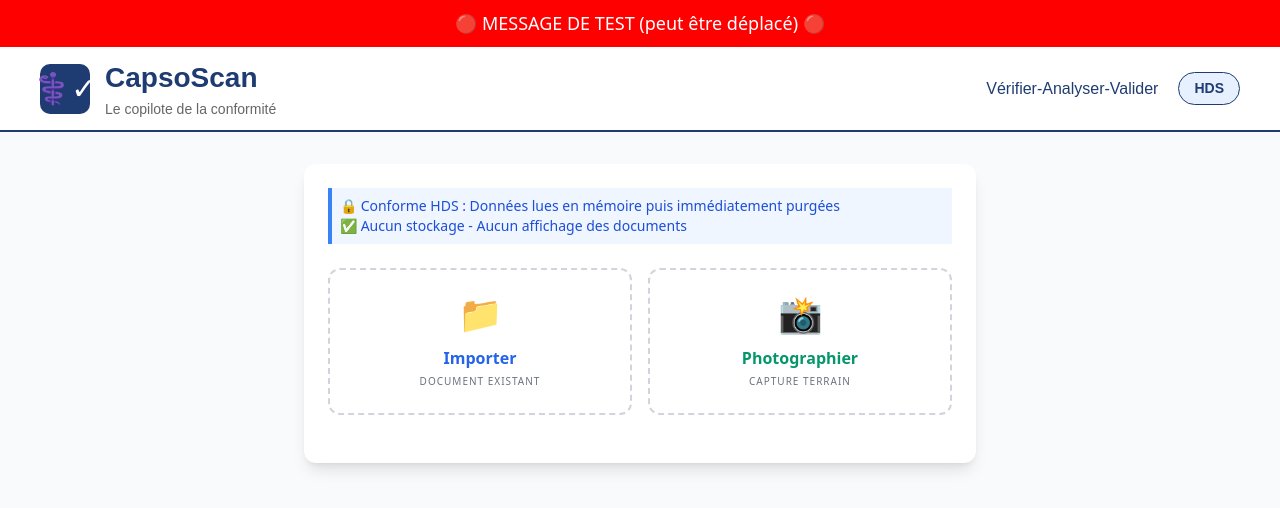
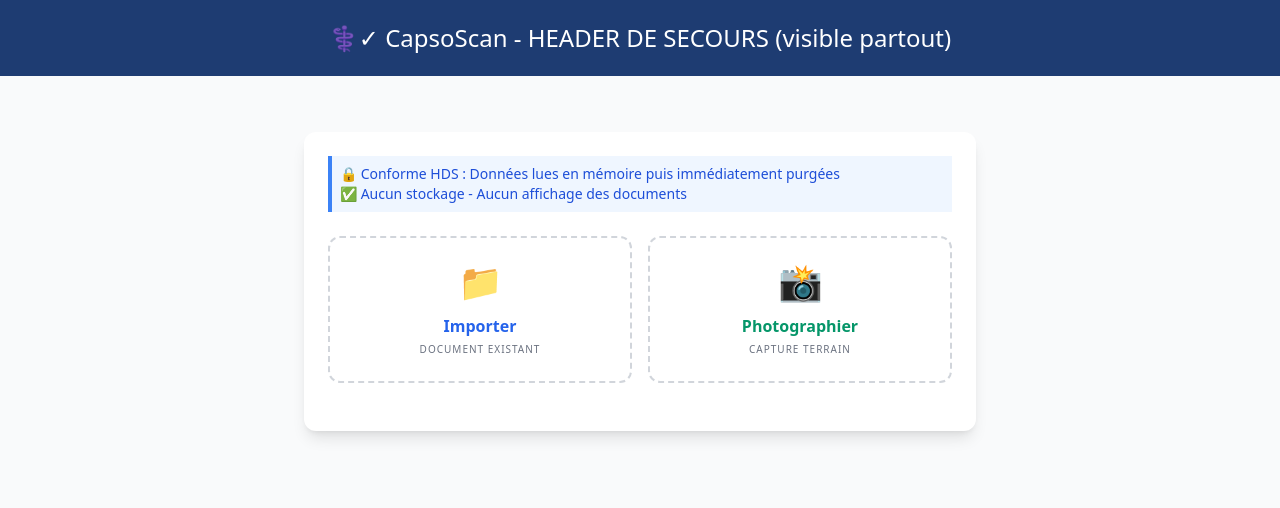
Before and after one commit to poupardgregory35-ui/CapsoScan, a plain HTML site: page frontend/index.html in a window 1280 px wide. Drawn offline with nearby package versions, Linux system fonts and the light colour scheme.

Commit message:
debug: implement panic mode fixed header

```diff
--- a/frontend/index.html
+++ b/frontend/index.html
@@ -11,41 +11,14 @@
 </head>
 
 <body class="bg-gray-50 min-h-screen">
-    <!-- TEST AMÉLIORÉ - Message en haut -->
+    <!-- HEADER DE SECOURS - À METTRE TOUT EN HAUT -->
     <div
-        style="background: #ff0000; color: white; padding: 10px; text-align: center; font-size: 18px; position: relative; z-index: 10;">
-        🔴 MESSAGE DE TEST (peut être déplacé) 🔴
+        style="position: fixed; top: 0; left: 0; right: 0; background: #1e3c72; color: white; padding: 20px; text-align: center; font-size: 24px; z-index: 9999;">
+        ⚕️✓ CapsoScan - HEADER DE SECOURS (visible partout)
     </div>
 
-    <!-- HEADER - Visible normalement -->
-    <header
-        style="background: white; border-bottom: 2px solid #1e3c72; padding: 10px 20px; font-family: Arial, sans-serif; width: 100%; position: relative; z-index: 5;">
-        <div
-            style="max-width: 1200px; margin: 0 auto; display: flex; align-items: center; justify-content: space-between;">
-
-            <!-- PARTIE GAUCHE : TON VRAI LOGO -->
-            <div style="display: flex; align-items: center; gap: 15px;">
-                <!-- Cercle bleu avec icône -->
-                <div
-                    style="background: #1e3c72; width: 50px; height: 50px; border-radius: 10px; display: flex; align-items: center; justify-content: center;">
-                    <span style="color: white; font-size: 30px;">⚕️✓</span>
-                </div>
-                <!-- Texte de TON logo -->
-                <div>
-                    <div style="font-size: 28px; font-weight: bold; color: #1e3c72;">CapsoScan</div>
-                    <div style="font-size: 14px; color: #666;">Le copilote de la conformité</div>
-                </div>
-            </div>
-
-            <!-- PARTIE DROITE : Visible partout -->
-            <div style="display: flex; align-items: center; gap: 20px;">
-                <div style="color: #1e3c72; font-weight: 500;" class="hidden md:block">Vérifier-Analyser-Valider</div>
-                <div
-                    style="background: #e6f0ff; color: #1e3c72; padding: 5px 15px; border-radius: 20px; font-size: 14px; font-weight: bold; border: 1px solid #1e3c72;">
-                    HDS</div>
-            </div>
-        </div>
-    </header>
+    <!-- Décale le contenu pour pas qu'il soit caché -->
+    <div style="margin-top: 100px;">
 
         <main class="max-w-7xl mx-auto px-4 py-8 sm:px-6 lg:px-8 flex justify-center">
             <div class="max-w-2xl w-full bg-white rounded-xl shadow-lg p-6">
@@ -94,6 +67,7 @@
                 </div>
             </div>
         </main>
+    </div>
 
     <script>
         // === Éléments DOM ===
```
Lines whose indentation alone changed are shown as unchanged.
